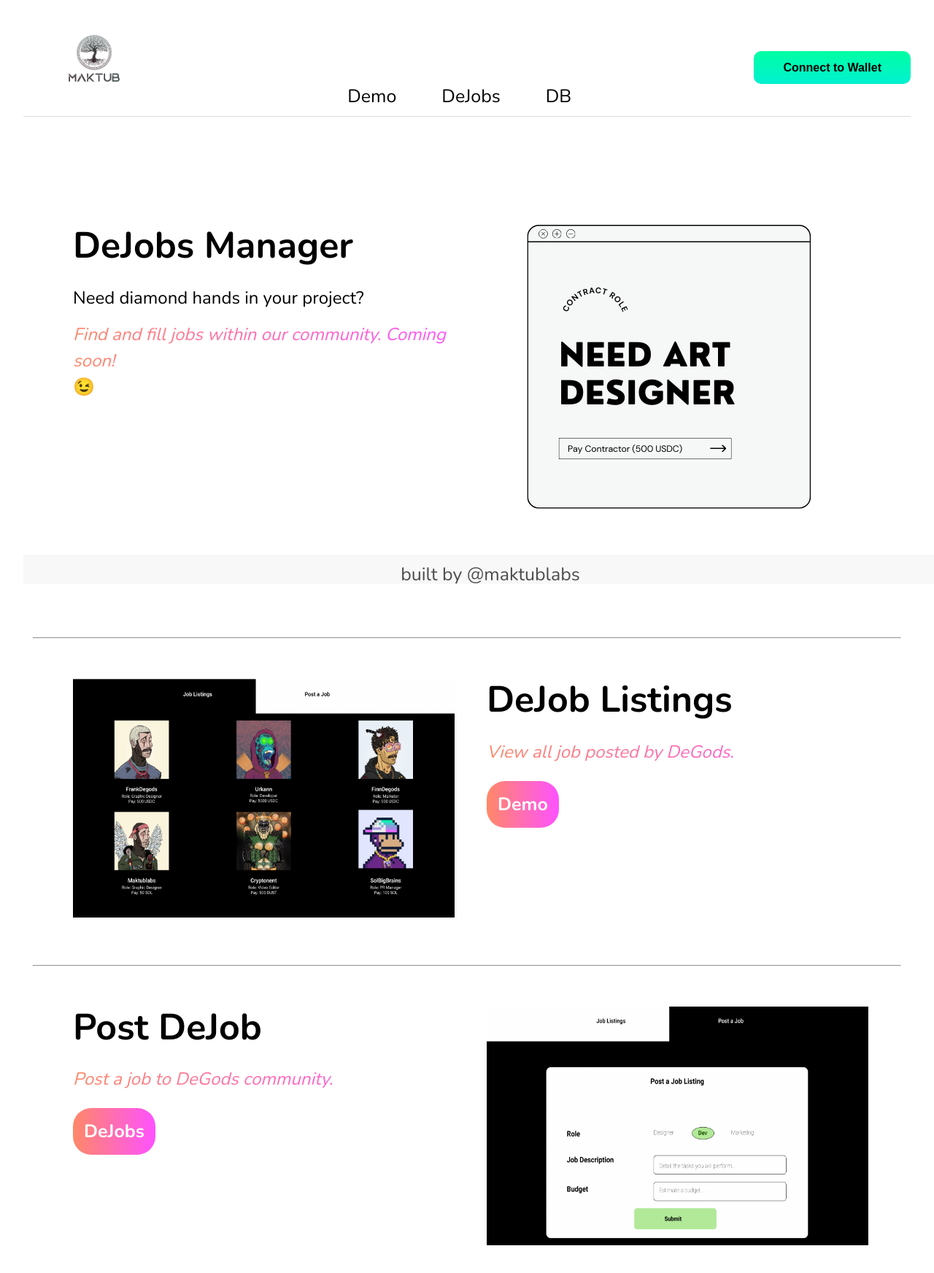
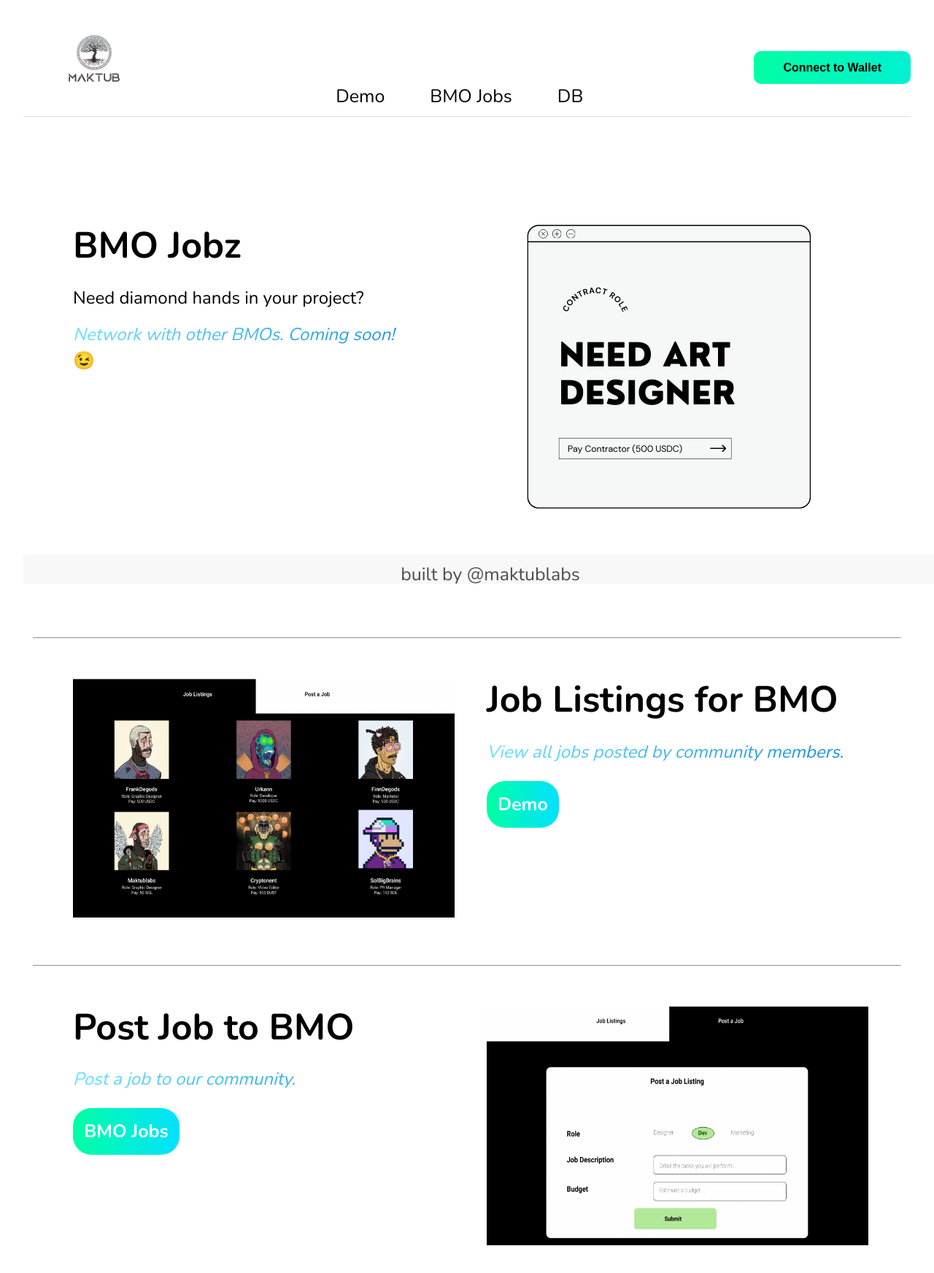
Before and after one commit to MaktubHQ/Sandbox, a Next.js app: page / in a window 1280 px wide. Shown: the top 1744 px of the page at 73% size. Built offline with nearby package versions, Linux system fonts and the light colour scheme.

Commit message:
updatiooorr

```diff
--- a/components/landing/hero.js
+++ b/components/landing/hero.js
@@ -8,12 +8,12 @@
         <div className="heroinformation">
             <div className='float-child'>
             <h1 className="herotitle">
-            <span className="herotitle">DeJobs Manager</span>
+            <span className="herotitle">BMO Jobz</span>
           </h1>
           <p className="herotext">
             Need diamond hands in your project?
           </p>
-          <p className="herotextred">Find and fill jobs within our community. Coming soon!</p>😉
+          <p className="herotextred">Network with other BMOs. Coming soon!</p>😉
                 </div>
           <div className='float-child'>
           <Image src="/contract.png" alt="Contract" width='500px' height='500px'/>
@@ -27,9 +27,9 @@
               </div>
             <div className='float-child'>
             <h1 className="herotitle">
-            <span className="herotitle">DeJob Listings</span>
+            <span className="herotitle">Job Listings for BMO</span>
           </h1>
-          <p className="herotextred">View all job posted by DeGods.</p>
+          <p className="herotextred">View all jobs posted by community members.</p>
           <br></br>
           <Link href="/demo" style={{ textDecoration: 'none'}} className="button">Demo</Link>
           </div>
@@ -42,12 +42,12 @@
         <div className="heroinformation">
             <div className='float-child'>
             <h1 className="herotitle">
-            <span className="herotitle">Post DeJob</span>
+            <span className="herotitle">Post Job to BMO</span>
           </h1>
-          <p className="herotextred">Post a job to DeGods community.</p>
+          <p className="herotextred">Post a job to our community.</p>
           <br></br>
 
-          <Link href="/dejobs" style={{ textDecoration: 'none'}} className="button">DeJobs</Link>
+          <Link href="/dejobs" style={{ textDecoration: 'none'}} className="button">BMO Jobs</Link>
           </div>
           <div className='float-child'>
           <Image src='/postjob.png' alt="Post a Job" className="images" width='800px' height='500px'/>
--- a/components/landing/navbar.js
+++ b/components/landing/navbar.js
@@ -26,7 +26,7 @@
 
                 <Link href='/dejobs'>
 
-            <a>DeJobs</a>
+            <a>BMO Jobs</a>
 
                 </Link>
 
--- a/pages/dejobs.js
+++ b/pages/dejobs.js
@@ -28,13 +28,13 @@
           className={activeTab === "tab1" ? "active" : "passive"}
           onClick={handleTab1}
         >
-          DeJob Listings
+          Maktub Job Listings
         </li>
         <li
           className={activeTab === "tab2" ? "active" : "passive"}
           onClick={handleTab2}
         >
-          Post DeJob
+          Post Maktub Job
         </li>
       </ul>
 
--- a/pages/demo.js
+++ b/pages/demo.js
@@ -28,13 +28,13 @@
           className={activeTab === "tab1" ? "active" : ""}
           onClick={handleTab1}
         >
-          DeJob Listings
+          Maktub Job Listings
         </li>
         <li
           className={activeTab === "tab2" ? "active" : ""}
           onClick={handleTab2}
         >
-          Post DeJob
+          Post Maktub Job
         </li>
       </ul>
 
--- a/pages/index.js
+++ b/pages/index.js
@@ -9,7 +9,7 @@
   return (
     <div className={styles.container}>
       <Head>
-        <title>DeJobs by MaktubLabs</title>
+        <title>BMO by MaktubLabs</title>
         <meta name="description" content="Built by MaktubLabs" />
         <link rel="icon" href="/favicon.ico" />
       </Head>
--- a/styles/globals.css
+++ b/styles/globals.css
@@ -91,7 +91,7 @@
 }
 .herotextred{
   color: white;
-  background: -webkit-linear-gradient(left, #ff8867, #ff52ff);
+  background: -webkit-linear-gradient(left,#69E2FF, #1387D2);
   -webkit-background-clip: text;
   -webkit-text-fill-color: transparent;
   font-style: italic;
@@ -143,7 +143,7 @@
 .hero a{
   color: white;
   text-align: center;
-  background: -webkit-linear-gradient(left, #ff8867, #ff52ff);
+  background: -webkit-linear-gradient(left, #00FFA3, #03E1FF);
   padding: 15px;
   width: 80%;
   margin: 0 auto;
@@ -325,7 +325,7 @@
 
 .connect-wallet-button {
   color: black;
-  background: -webkit-linear-gradient(#00FFA3, #03E1FF);
+  background: -webkit-linear-gradient(left, #00FFA3, #03E1FF);
   background-size: 200% 200%;
   animation: gradient-animation 4s ease infinite;
 
@@ -474,4 +474,11 @@
   color: #333;
   font-family: "Nunito";
   padding: 10px;
+  width: 30%;
+
 }
+
+.buttontext{
+  text-align: center;
+  margin: auto;
+}
```
Also changed, not shown: components/dejobs/firsttab.js (+37 -34 lines), components/dejobs/modal.js (added, +22 -0 lines).
